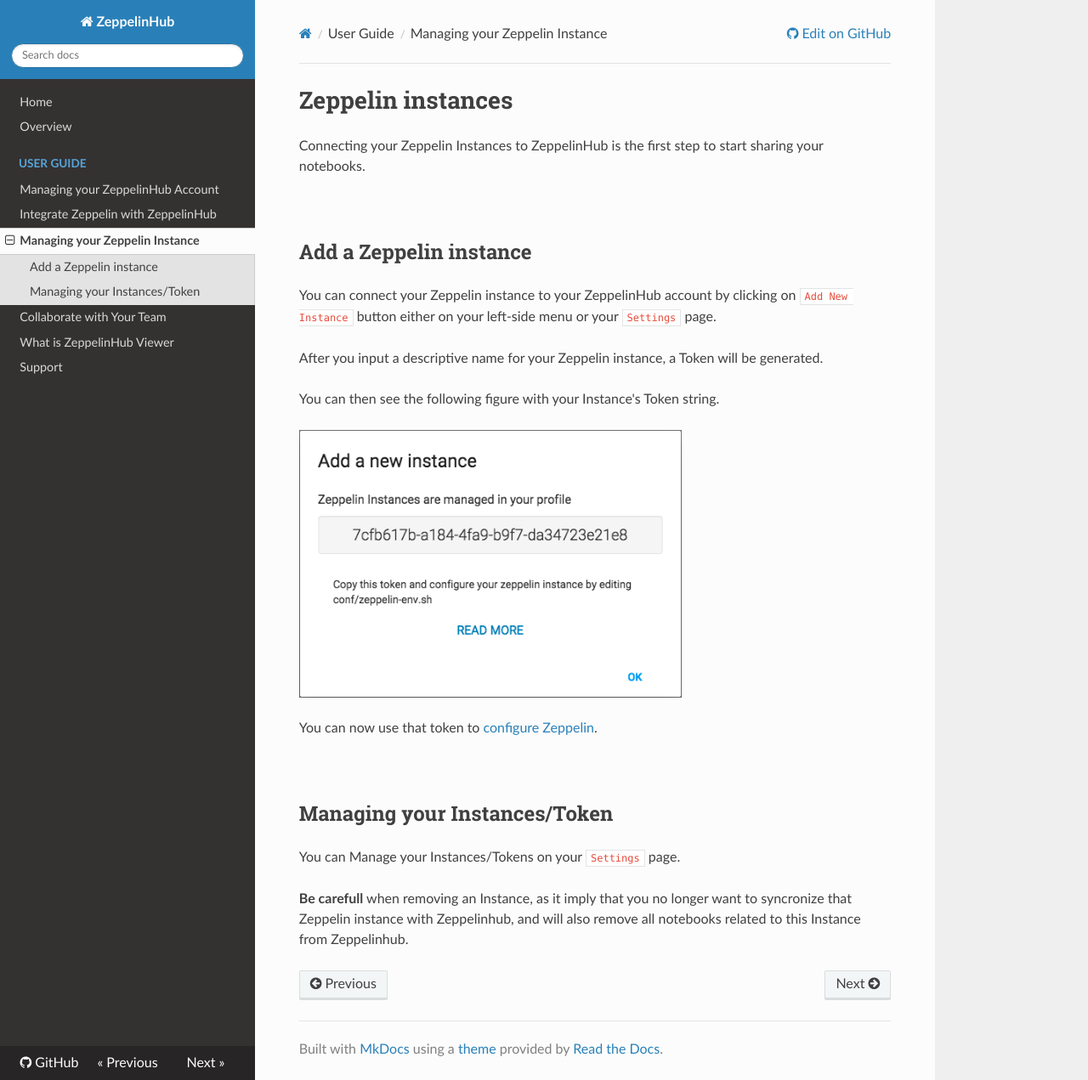
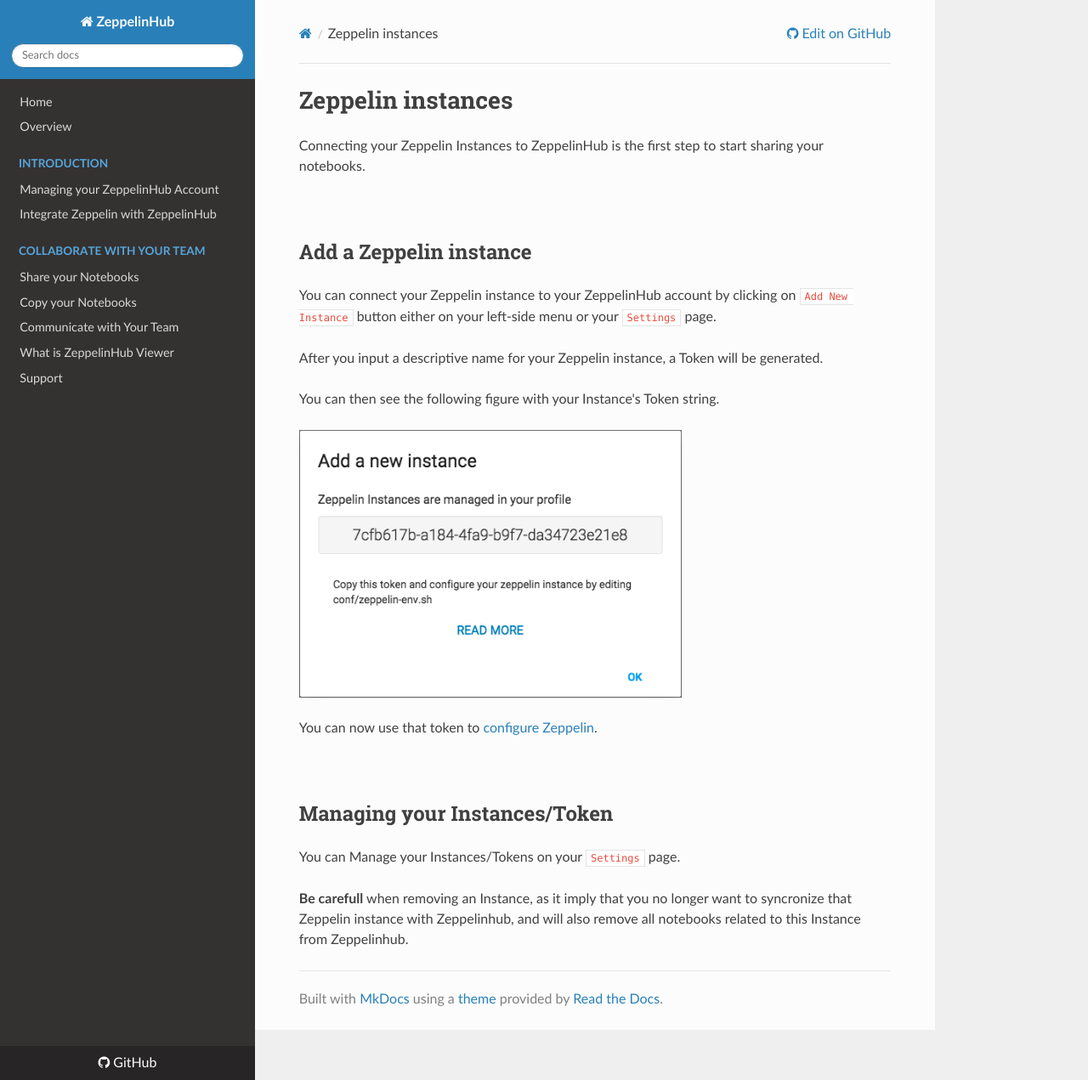
Before and after one commit to jacksu/zeppelinhub-documentation, an MkDocs documentation site: the page built from docs/zeppelin_instances.md, in a window 1280 px wide and 1271 px high. Shown: the whole window at 85% size. Built offline with MkDocs 1.6.1, drawn with Linux system fonts in a browser that asks for light colours; nearby versions of some CDN libraries; old or Windows-style settings are respelled for this version of MkDocs.

Commit message:
Change file listing structure

```diff
--- a/mkdocs.yml
+++ b/mkdocs.yml
@@ -8,11 +8,13 @@
 pages:
 - Home: index.md
 - Overview: overview.md
-- User Guide:
+- Introduction:
     - Managing your ZeppelinHub Account: zeppelinhub_account.md
     - Integrate Zeppelin with ZeppelinHub: zeppelin_integration.md
-    - Managing your Zeppelin Instance: zeppelin_instances.md
-    - Collaborate with Your Team: sharing_notebooks.md
+- Collaborate with Your Team:
+    - Share your Notebooks: sharing_notebooks.md
+    - Copy your Notebooks: copying_notebooks.md
+    - Communicate with Your Team: communicate.md
 - What is ZeppelinHub Viewer: zeppelinhub_viewer.md
 - Support: support.md
 
```
